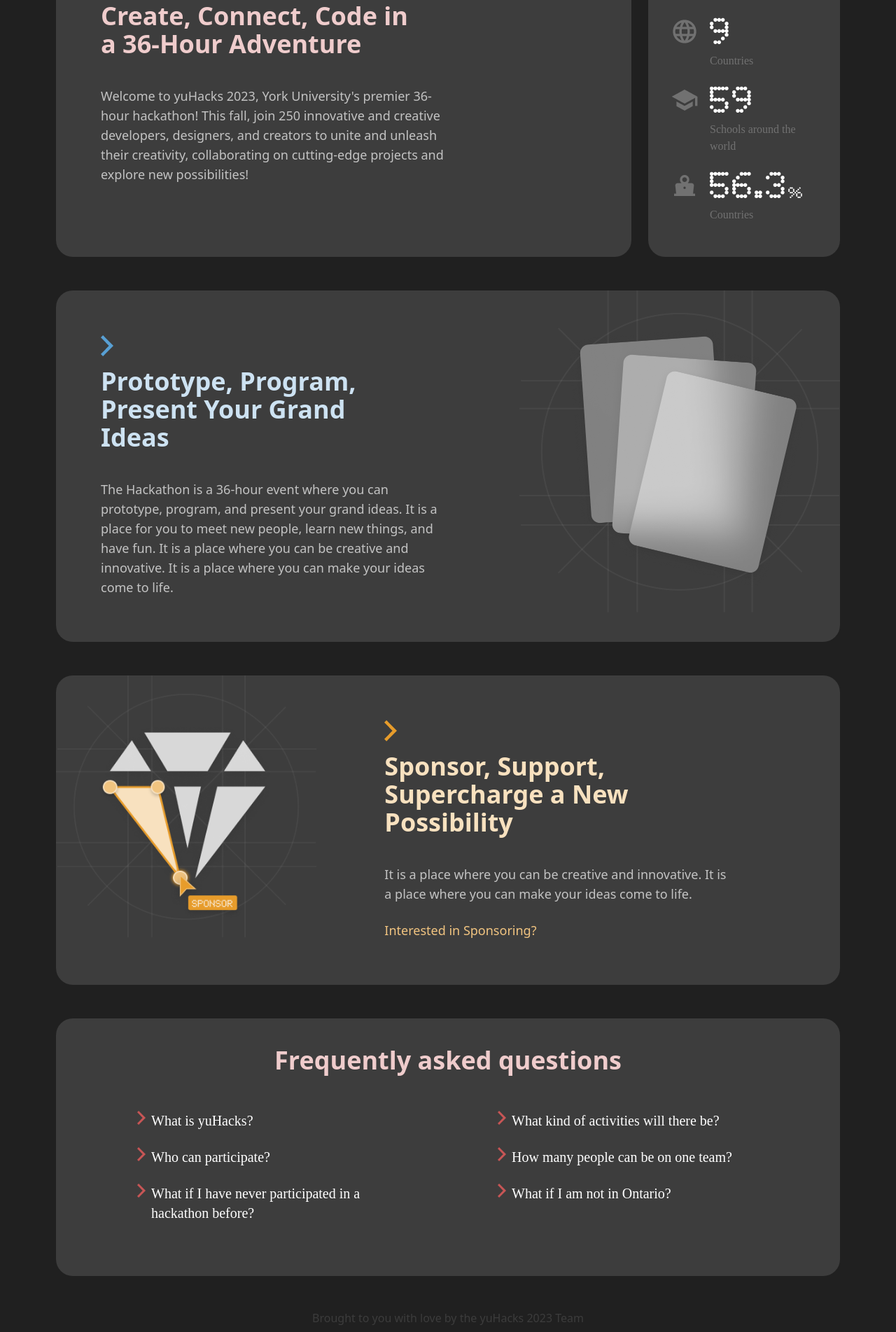
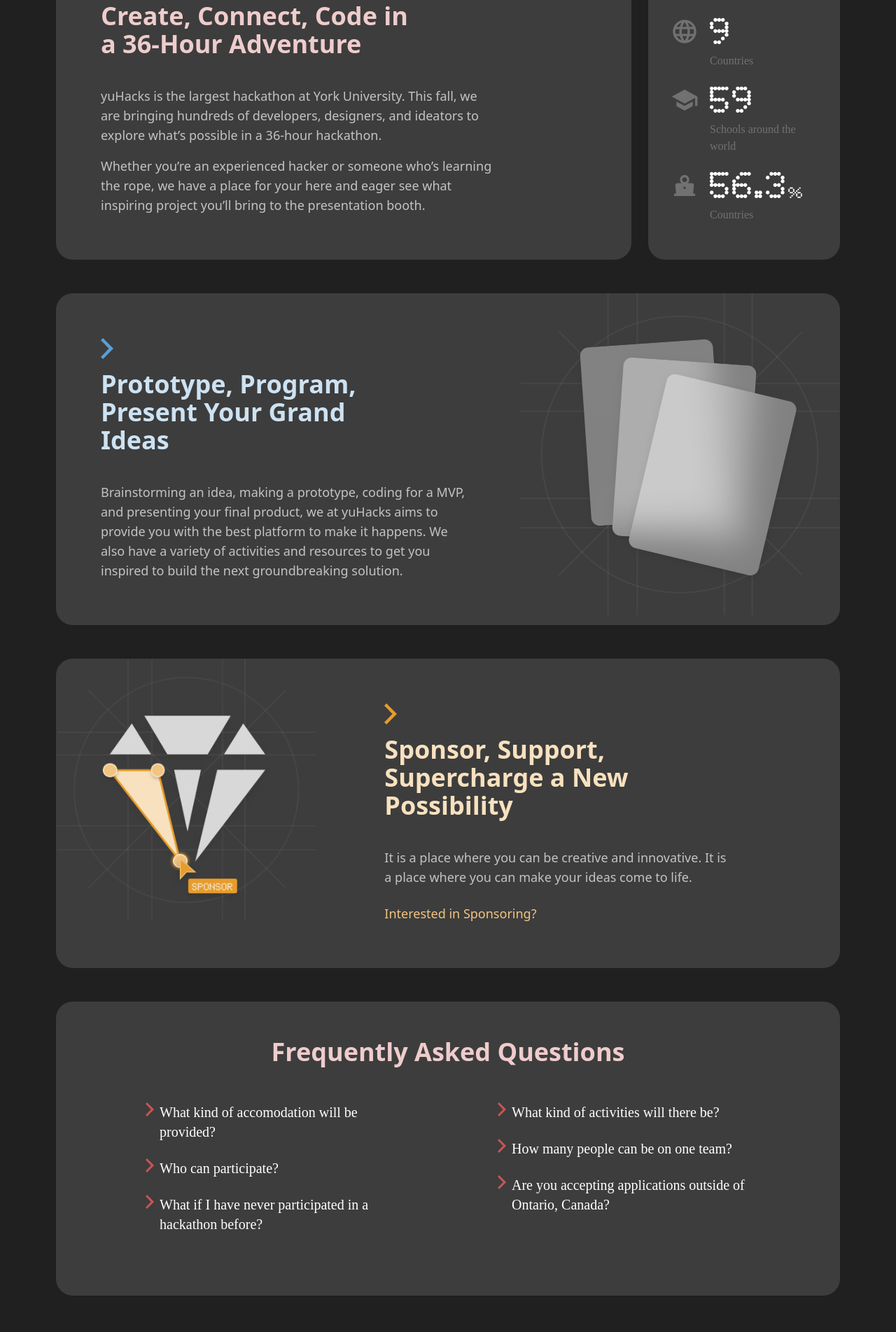
Before and after one commit to yu-hacks/yuHacks_client, a Next.js app: page / in a window 1280 px wide. Shown: the part 969-2872 px from the top of the page at 70% size. Built offline with nearby package versions, Linux system fonts and the light colour scheme; a web font is replaced by a local one.

Commit message:
Replace placeholders in all Sections

```diff
--- a/src/components/sections/About2Section.tsx
+++ b/src/components/sections/About2Section.tsx
@@ -4,8 +4,6 @@
 //
 import wireframe from "@/public/images/about-2-media.png";
 import arrow from "@/public/images/blue-arrow.png";
-
-
 
 const About2Section = () => {
   return (
@@ -20,12 +18,23 @@
         <div id="about-2-text" className="px-8 py-12 lg:p-16 md:basis-2/3">
           <Image src={arrow} alt="" className="mb-4" />
           {/* <MdChevronRight className='text-[#58A0D4] left-[-50px] sm:w-10 sm:h-10 xl:w-16 xl:h-16 md:w-12 md:h-12 h-9 w-9' /> */}
-          <h3 className="font-semibold text-4xl text-[#CDE2F2] mb-10 max-w-[450px]">Prototype, Program, Present Your Grand Ideas</h3>
-          <p className="text-lg text-[#C3C3C3] max-w-[500px]">The Hackathon is a 36-hour event where you can prototype, program, and present your grand ideas. It is a place for you to meet new people, learn new things, and have fun. It is a place where you can be creative and innovative. It is a place where you can make your ideas come to life.</p>
+          <h3 className="font-semibold text-4xl text-[#CDE2F2] mb-10 max-w-[450px]">
+            Prototype, Program, Present Your Grand Ideas
+          </h3>
+          <p className="text-lg text-[#C3C3C3] max-w-[560px]">
+            Brainstorming an idea, making a prototype, coding for a MVP, and
+            presenting your final product, we at yuHacks aims to provide you
+            with the best platform to make it happens. We also have a variety of
+            activities and resources to get you inspired to build the next
+            groundbreaking solution.
+          </p>
         </div>
-        <div id="about-2-media" className="flex h-full justify-center align-middle shrink-0 mt-8 md:mt-0">
+        <div
+          id="about-2-media"
+          className="flex h-full justify-center align-middle shrink-0 mt-8 md:mt-0"
+        >
           <div>
-            <Image src={wireframe} alt="" width={458} height={458}/>
+            <Image src={wireframe} alt="" width={458} height={458} />
           </div>
           {/* TODO - Fix position of ChallengeCard in a div */}
           {/* <div className='absolute 2xl:w-[40%] 2xl:h-1/2 xl:h-[60%] lg:w-[60%] md:h-3/4 md:w-[40%] sm:h-1/2 h-2/3 w-[50%] sm:w-[44%]'>
@@ -34,7 +43,7 @@
         </div>
       </div>
     </div>
-  )
-}
+  );
+};
 
 export default About2Section;
--- a/src/components/sections/AboutSection.tsx
+++ b/src/components/sections/AboutSection.tsx
@@ -7,7 +7,7 @@
 import img59 from "@/public/images/59.png";
 import imgdec from "@/public/images/56.3.png";
 import major from "@/public/images/major.png";
-import school1 from '@/public/images/school1.png';
+import school1 from "@/public/images/school1.png";
 
 const AboutSection: FC = () => {
   return (
@@ -24,12 +24,15 @@
           <h3 className="font-semibold text-4xl text-[#EFCCCC] mb-10 max-w-[450px]">
             Create, Connect, Code in a 36-Hour Adventure
           </h3>
-          <p className="text-lg text-[#C3C3C3] max-w-[500px]">
-            Welcome to yuHacks 2023, York University&apos;s premier 36-hour
-            hackathon! This fall, join 250 innovative and creative developers,
-            designers, and creators to unite and unleash their creativity,
-            collaborating on cutting-edge projects and explore new
-            possibilities!
+          <p className="text-lg text-[#C3C3C3] max-w-[560px] mb-4">
+            yuHacks is the largest hackathon at York University. This fall, we
+            are bringing hundreds of developers, designers, and ideators to
+            explore what’s possible in a 36-hour hackathon.
+          </p>
+          <p className="text-lg text-[#C3C3C3] max-w-[560px]">
+            Whether you’re an experienced hacker or someone who’s learning the
+            rope, we have a place for your here and eager see what inspiring
+            project you’ll bring to the presentation booth.
           </p>
         </div>
       </div>
@@ -37,16 +40,19 @@
         id="about-stats-background"
         className="flex flex-col md:flex-row w-full mx-auto bg-white/[0.13] rounded-3xl mt-6 md:mt-0 md:basis-1/3 lg:basis-1/4"
       >
-        <div id="stats-text-container" className="flex flex-col justify-start align-start px-8 py-12">
+        <div
+          id="stats-text-container"
+          className="flex flex-col justify-start align-start px-8 py-12"
+        >
           <h4 className="text-[1.25rem] text-[#717171] font-semibold mb-6">
             Statistics from yuHacks 2022
           </h4>
           <div id="stats-country" className="flex flex-row mb-6">
             <div className="pr-4 shrink-0">
-              <Image src={country} alt="country icon" width={40} height={40}/>
+              <Image src={country} alt="country icon" width={40} height={40} />
             </div>
             <div>
-              <Image src={img9} alt=""/>
+              <Image src={img9} alt="" />
               <p className="text-[#717171] text-md font-HindMadurai mt-3">
                 Countries
               </p>
@@ -54,7 +60,7 @@
           </div>
           <div id="stats-schools" className="flex flex-row mb-6">
             <div className="pr-4 shrink-0">
-              <Image src={school1} alt="country icon" width={40} height={40}/>
+              <Image src={school1} alt="country icon" width={40} height={40} />
             </div>
             <div>
               <Image src={img59} alt="" />
@@ -65,7 +71,7 @@
           </div>
           <div id="stats-majors" className="flex flex-row">
             <div className="pr-4 shrink-0">
-              <Image src={major} alt="country icon" width={40} height={40}/>
+              <Image src={major} alt="country icon" width={40} height={40} />
             </div>
             <div>
               <Image src={imgdec} alt="" />
--- a/src/components/sections/faqSection.tsx
+++ b/src/components/sections/faqSection.tsx
@@ -15,21 +15,42 @@
 const faqData: questions[] = [
   {
     id: 1,
-    question: "What is yuHacks?",
+    question: "What kind of accomodation will be provided?",
     answer:
-      "yuHacks(2023) is the sixth iteration of this student-led event. Our goal is to provide a fun, inclusive, and growth-focused experience that prepares participants for their future tech careers.",
+      "Since yuHacks(2023) is coming back to in-person format, we are working hard to provide a safe and comfortable environment for all our hackers. We will be providing sleeping areas, meals, and other necessities. More detail coming soon.",
   },
-  { id: 2, question: "Who can participate?", answer: "ans1" },
+  {
+    id: 2,
+    question: "Who can participate?",
+    answer:
+      "Any student who's interested in tech or has an innovative idea can participate in yuHacks. We welcome people in all areas of study with different talents to collaborate and come up with the best solution they can produce.",
+  },
   {
     id: 3,
     question: "What if I have never participated in a hackathon before?",
-    answer: "ans2",
+    answer:
+      "yuHacks aims to be beginner-friendly. We will be hosting workshops and providing mentors to help you get started, whether it is in coding, design, or creative thinking.",
   },
 ];
 const faqData2: questions[] = [
-  { id: 4, question: "What kind of activities will there be?", answer: "ans3" },
-  { id: 5, question: "How many people can be on one team?", answer: "ans4" },
-  { id: 6, question: "What if I am not in Ontario?", answer: "ans5" },
+  {
+    id: 4,
+    question: "What kind of activities will there be?",
+    answer:
+      "We will be hosting workshops in various topics in hope to help a wide range of possible project ideas. We will also be having leisure activities to provide a much-needed break for our hackers. Stay tune to learn more.",
+  },
+  {
+    id: 5,
+    question: "How many people can be on one team?",
+    answer:
+      "To stay true to our theme of collaboration and connection, we recommend having at least 2 and up to 4 people in a team. If you can't find a team by the time hackathon starts, we will help you connect with fellow hackers to make sure you have the same experience as everyone.",
+  },
+  {
+    id: 6,
+    question: "Are you accepting applications outside of Ontario, Canada?",
+    answer:
+      "We are open to all students who are in Ontario by the time hackathon starts as it's the easiest to plan logistically. We are still discussing transportation outside Ontario. Stay tune to learn more.",
+  },
 ];
 
 function open(id: string, arrowid: string) {
@@ -52,17 +73,14 @@
   const [faq2, setFaqs2] = useState<questions[]>(faqData2);
 
   return (
-    <div
-      id="faq-container"
-      className="flex w-full mx-auto px-3 lg:px-20 py-6"
-    >
+    <div id="faq-container" className="flex w-full mx-auto px-3 lg:px-20 py-6">
       <div
         id="faq-background"
         className="flex flex-col md:flex-row w-full mx-auto bg-white/[0.13] rounded-3xl"
       >
-          <div className=" min-[320px]:p-3 sm:p-8 md:p-5 align-middle">
+        <div className="p-8 align-middle">
           <h1 className="text-[#EFCCCC] text-4xl font-semibold text-center lg:mx-20 mt-5">
-              Frequently asked questions
+            Frequently Asked Questions
           </h1>
           <br />
           <br />
```
Lines whose indentation alone changed are shown as unchanged.
